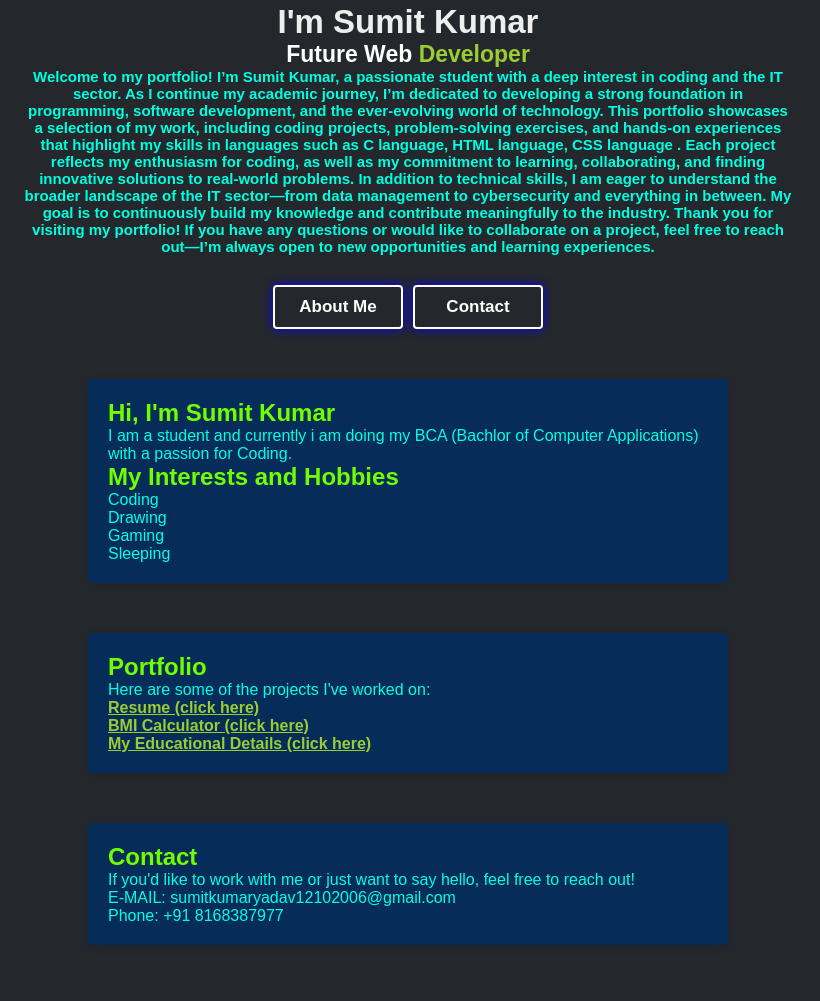
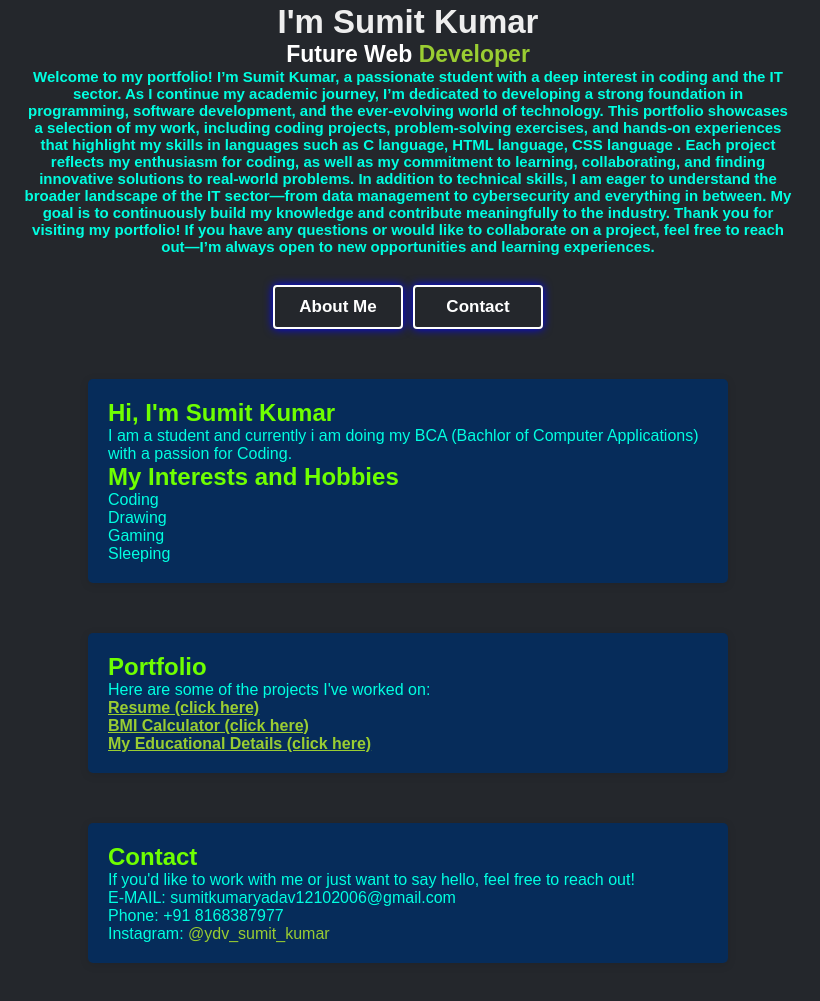
Before and after one commit to Skyrider1245/Sumit-s-portfolio, a plain HTML site: page index.html in a window 1280 px wide. Shown: the part 464-1465 px from the top of the page, without its empty margins (232-1052 px from the left). Drawn offline with Linux system fonts and the light colour scheme; a web font is replaced by a local one.

Commit message:
Update index.html

```diff
--- a/index.html
+++ b/index.html
@@ -77,6 +77,7 @@
             <p class="special-para">If you'd like to work with me or just want to say hello, feel free to reach out!</p>
             <p class="special-para">E-MAIL: sumitkumaryadav12102006@gmail.com</p>
             <p class="special-para">Phone: +91 8168387977</p>
+            <p class="special-para">Instagram: <a href="https://www.instagram.com/ydv_sumit_kumar/">@ydv_sumit_kumar</a></p>
 
     </div>
 </body>
```
